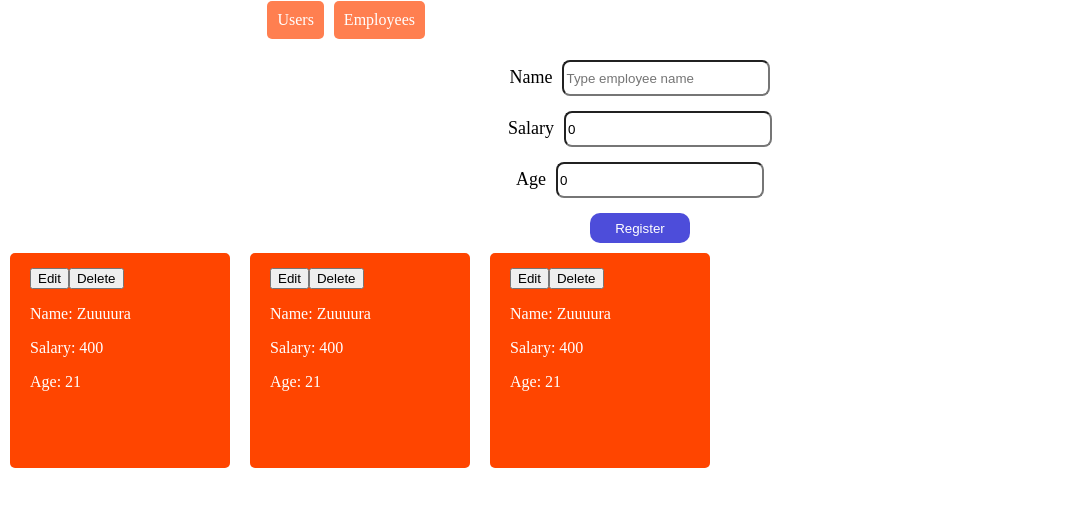
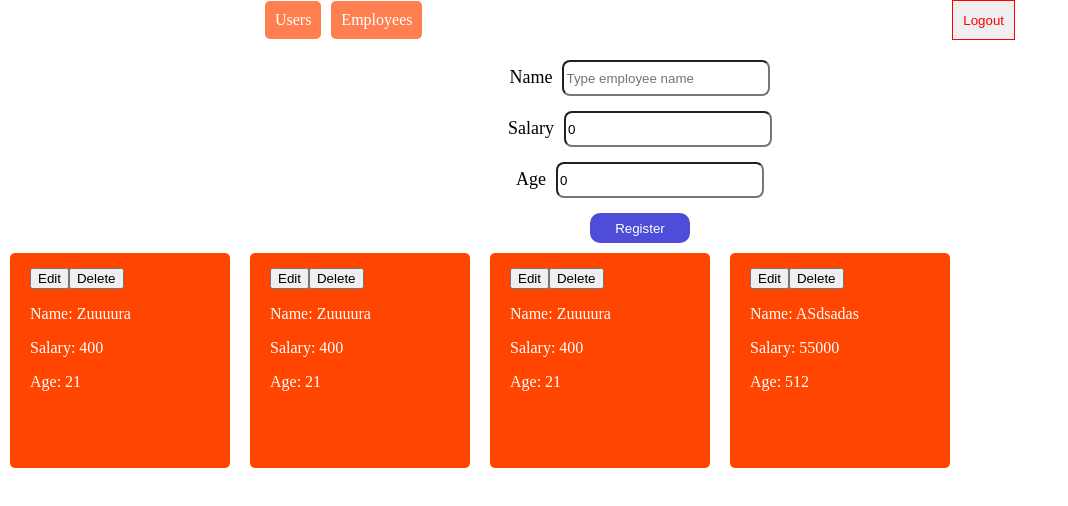
Before and after one commit to zura-japoshvili/Angular-Practice, an Angular app: page /employees in a window 1280 px wide. Shown: the top 506 px of the page, without its empty margins (0-1068 px from the left). Built offline with nearby package versions, Linux system fonts and the light colour scheme; data requests are answered from the project's data file; sample sign-in values are in the browser's storage.

Commit message:
task-2 update

```diff
--- a/db.json
+++ b/db.json
@@ -17,6 +17,36 @@
       "salary": 400,
       "age": 21,
       "id": 3
+    },
+    {
+      "name": "ASdsadas",
+      "salary": 55000,
+      "age": 512,
+      "id": 4
+    },
+    {
+      "name": "",
+      "salary": 118,
+      "age": 310,
+      "id": 5
+    },
+    {
+      "name": "asd",
+      "salary": 118,
+      "age": 310,
+      "id": 6
+    },
+    {
+      "name": "asd",
+      "salary": 118,
+      "age": 310,
+      "id": 7
+    },
+    {
+      "name": "asd",
+      "salary": 118,
+      "age": 310,
+      "id": 8
     }
   ],
   "users": [
@@ -30,16 +60,6 @@
       "website": "https://angular.io/guide/http",
       "checkbox": true,
       "id": 3
-    },
-    {
-      "email": "japoshh@gmail.com",
-      "password": "123123123",
-      "id": 4
-    },
-    {
-      "email": "japoshh@gmail.com",
-      "password": "123123123",
-      "id": 5
     }
   ]
 }
--- a/src/app/core/services/user.service.ts
+++ b/src/app/core/services/user.service.ts
@@ -21,11 +21,11 @@ export class UserService {
   }
 
   public loginUser(user: any){
-    return this.http.post(`${environment.baseUrl}/users`, user)
+    return this.http.post(`${environment.baseUrl}/login`, user)
   }
 
   public registerUser(user: any){
-    return this.http.post(`${environment.baseUrl}/users`, user)
+    return this.http.post(`${environment.baseUrl}/register`, user)
   }
 
   public updateUser(id: string, user: any){
--- a/src/app/features/employees/employees.component.html
+++ b/src/app/features/employees/employees.component.html
@@ -5,11 +5,11 @@
   </div>
   <div>
     <label>Salary</label>
-    <input type="number" placeholder="Type employee salary" formControlName="salary" value="0">
+    <input type="number" placeholder="Type employee salary" formControlName="salary">
   </div>
   <div>
     <label>Age</label>
-    <input type="number" placeholder="Type employee age" formControlName="age" value="0">
+    <input type="number" placeholder="Type employee age" formControlName="age">
   </div>
   <ng-container *ngIf="!updateBool">
     <button (click)="onRegister()">Register</button>
--- a/src/app/features/user/user.component.html
+++ b/src/app/features/user/user.component.html
@@ -56,9 +56,9 @@
       <div>
         <p>website: {{item.website}}</p>
       </div>
-      <div class="btn-container">
-        <button (click)="updateForm(item)" class="edit" *ngIf="loggedUserID === item.id.toString()">Edit</button>
-        <button (click)="delete(item.id)" class="edit1" *ngIf="loggedUserID === item.id.toString()">Delete </button>
+      <div class="btn-container" *ngIf="loggedUserID === item.id.toString()">
+        <button (click)="updateForm(item)" class="edit">Edit</button>
+        <button (click)="delete(item.id)" class="edit1">Delete </button>
       </div>
     </div>
   </div>
--- a/src/app/shared/nav-bar/nav-bar.component.css
+++ b/src/app/shared/nav-bar/nav-bar.component.css
@@ -29,11 +29,11 @@
   background-color: #361bd5;
 }
 .header-container button {
-  background-color: transparent;
+  padding: 10px;
   cursor: pointer;
   height: 100%;
-  border: 0;
-  color: white;
+  border: 1px solid red;
+  color: red;
 }
 .header-container button:hover {
   background-color: #361bd5;
--- a/src/app/shared/nav-bar/nav-bar.component.scss
+++ b/src/app/shared/nav-bar/nav-bar.component.scss
@@ -29,11 +29,11 @@
   }
 
   & button{
-    background-color: transparent;
+    padding: 10px;
     cursor: pointer;
     height: 100%;
-    border: 0;
-    color: white;
+    border: 1px solid red;
+    color: red;
     &:hover{
       background-color: #361bd5;
     }
```
